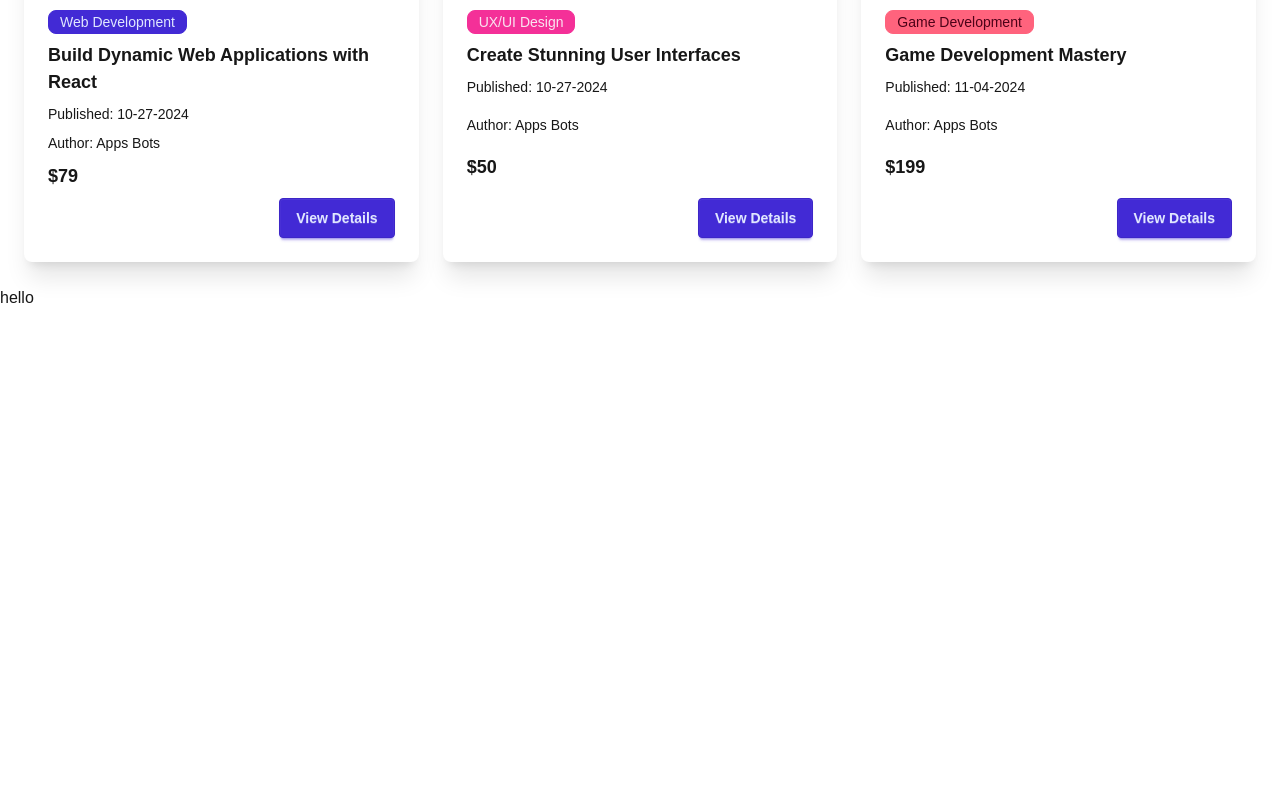
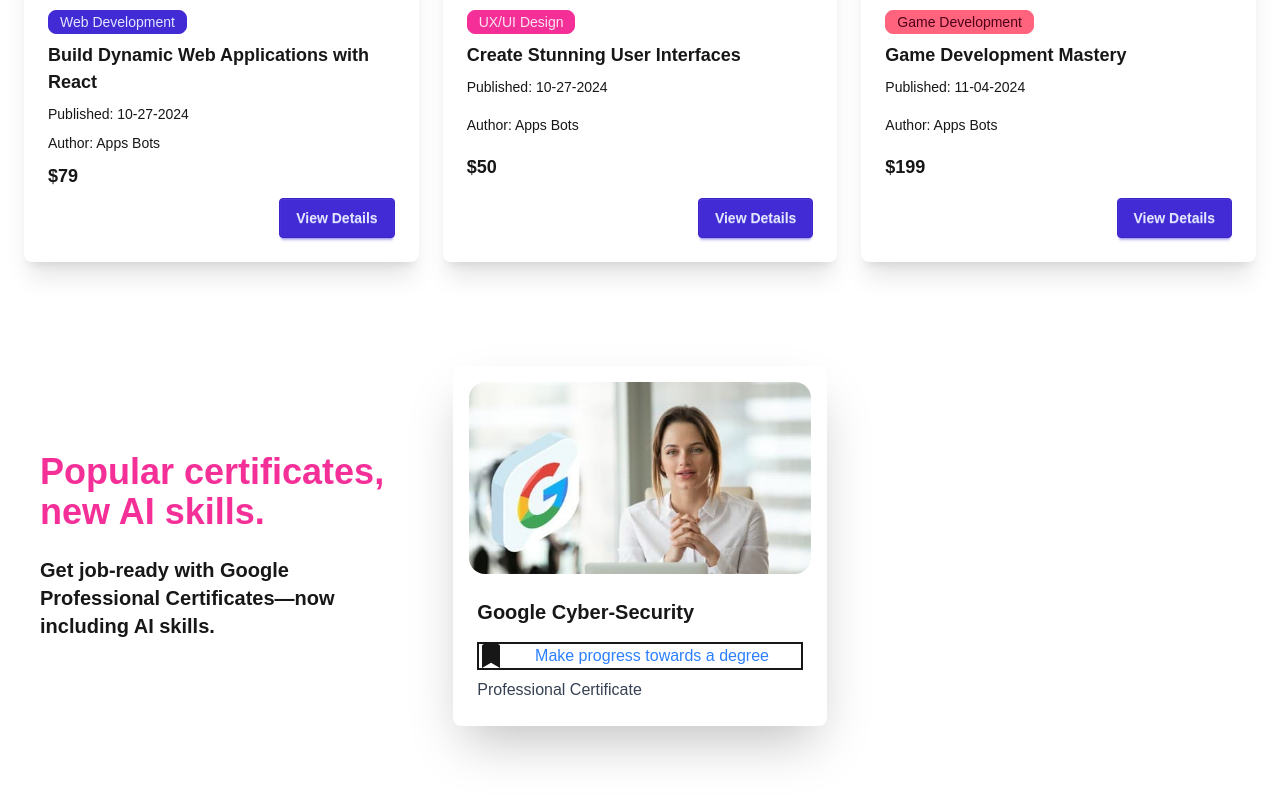
Before and after one commit to nurmahammadmondol/Debug-Titans-FastProject, a Next.js app: page / in a window 1280 px wide. Shown: the part 1187-1987 px from the top of the page. Before the commit the page ends 1497 px from the top, so only its background shows below. Built offline with nearby package versions, Linux system fonts and the light colour scheme.

Commit message:
add popular section

```diff
--- /dev/null
+++ b/src/app/Components/Popular/Popular.jsx
@@ -0,0 +1,36 @@
+import React from 'react';
+import cyberimg from '../../../../public/assets/images/cybersecurity.jpg';
+import Image from 'next/image';
+import { FaBookmark } from "react-icons/fa";
+
+const Popular = () => {
+    return (
+        <div className="bg-card lg:h-[550px] container mx-auto rounded-2xl p-6 lg:p-10">
+            <div className='grid grid-cols-1 gap-y-8 lg:grid-cols-3 lg:gap-x-10 py-10'>
+                <div className='text-center lg:text-left lg:self-center'>
+                    <h2 className='text-secondary text-3xl lg:text-4xl font-bold'>Popular certificates, new AI skills.</h2>
+                    <p className='text-lg lg:text-xl font-bold mt-6'>Get job-ready with Google Professional Certificates—now including AI skills.</p>
+                </div>
+                <div className='mx-auto lg:mx-0'>
+                    <div className='card bg-base-100 shadow-2xl'>
+                        <figure className='px-4 pt-4'>
+                        <Image className='rounded-2xl' width={410} height={176} src={cyberimg} alt="popular" />
+
+                        </figure>
+                        <div className='card-body'>
+                            <h2 className='card-title font-bold text-lg lg:text-xl'>Google Cyber-Security</h2>
+                            <div className='flex mt-2 border-2'>
+                                <p className='text-2xl'><FaBookmark /></p>
+
+                                <p className='text-blue-500 font-medium text-sm lg:text-base'>Make progress towards a degree</p>
+                            </div>
+                            <p className='text-gray-700 text-sm lg:text-base'>Professional Certificate</p>
+                        </div>
+                    </div>
+                </div>
+            </div>
+        </div>
+    );
+};
+
+export default Popular;
--- a/src/app/page.js
+++ b/src/app/page.js
@@ -1,5 +1,6 @@
 import Banner from './Components/Banner';
 import LatestCourse from './Components/LatestCourse/LatestCourse';
+import Popular from './Components/Popular/Popular';
 
 export default function Home() {
   return (
@@ -8,7 +9,7 @@ export default function Home() {
         <Banner></Banner>
       </div>
         <LatestCourse></LatestCourse>
-      <h1> hello</h1>
+      <Popular></Popular>
     </div>
   );
 }
```
Also changed, not shown: public/assets/images/cybersecurity.jpg (added), public/assets/images/uxui.png (added).
